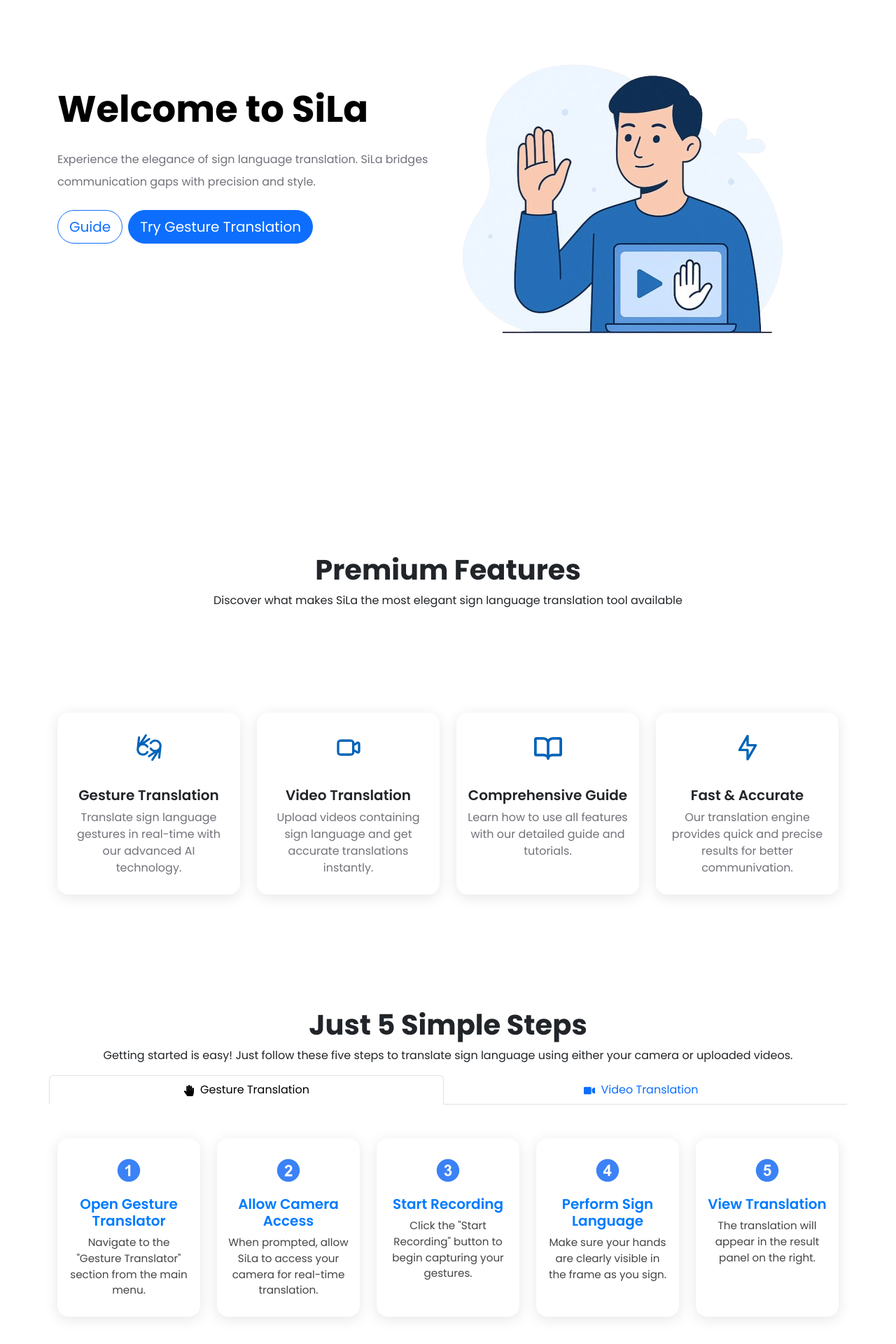
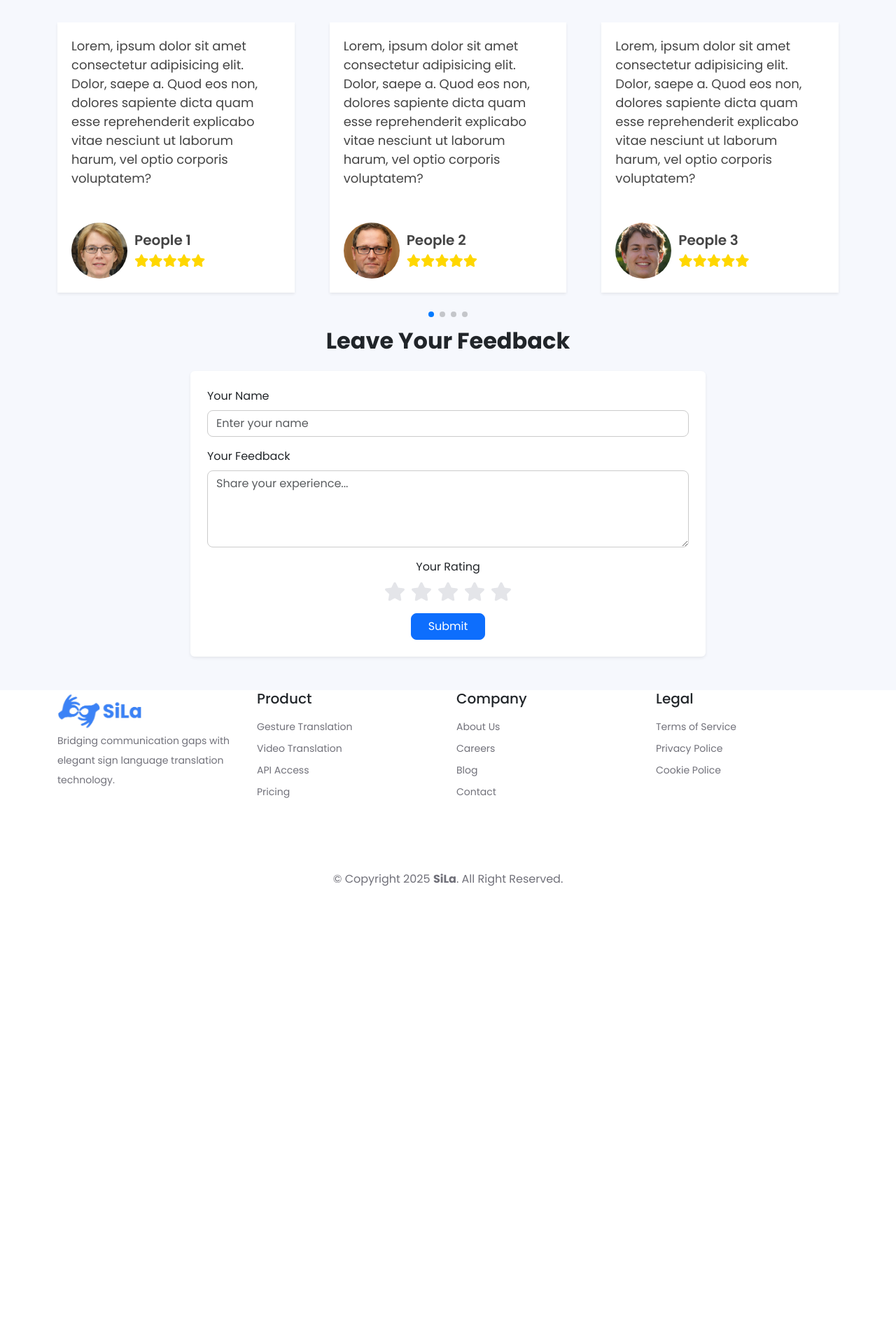
Before and after one commit to andresaputra26/sila-frontend, a React (Vite) app: page / in a window 1280 px wide. Shown: the part 160-2080 px from the top of the page at 70% size. After the commit the page ends 1626 px from the top, so only its background shows below. Built offline with nearby package versions, Linux system fonts and the light colour scheme.

Commit message:
Update HomePage.jsx

```diff
--- a/src/pages/HomePage.jsx
+++ b/src/pages/HomePage.jsx
@@ -1,116 +1,40 @@
 import { useState } from 'react';
 import { Link } from 'react-router-dom';
 import { Container, Row, Col, Tabs, Tab, Card } from 'react-bootstrap';
-import HeroImage from '../assets/images/sila-hero.png';
-import { premiumFeatures, dataSwiper } from '../data/index';
 import { FaHandPaper, FaVideo, FaStar } from 'react-icons/fa';
-import GestureTutorial from '../components/GestureTutorial';
-import VideoTutorial from '../components/VideoTutorial';
 import { Swiper, SwiperSlide } from 'swiper/react';
 import 'swiper/css';
 import 'swiper/css/pagination';
 import { Pagination } from 'swiper/modules';
+import { premiumFeatures, dataSwiper } from '../data';
+import HeroImage from '../assets/images/sila-hero.png';
+import GestureTutorial from '../components/GestureTutorial';
+import VideoTutorial from '../components/VideoTutorial';
+import { submitFeedback } from '../api/feedbackApi';
 
 const HomePage = () => {
   const [rating, setRating] = useState(0);
   const [hover, setHover] = useState(0);
 
-  const handleSubmit = (e) => {
+  const handleSubmit = async (e) => {
     e.preventDefault();
     const name = e.target.name.value;
     const feedback = e.target.feedback.value;
 
-    fetch('https://api.sheetbest.com/sheets/b7dbf6d5-3a56-4566-98e3-ec3210f0f13b', {
-      method: 'POST',
-      headers: {
-        'Content-Type': 'application/json'
-      },
-      body: JSON.stringify({
-        name: name,
-        feedback: feedback,
-        rating: rating,
-        timestamp: new Date().toISOString()
-      })
-    })
-      .then(res => res.json())
-      .then(data => {
-        console.log('Success:', data);
-        alert('Thank you for your feedback!');
-        e.target.reset();
-        setRating(0);
-      })
-      .catch(err => {
-        console.error('Error:', err);
-        alert('Failed to submit feedback.');
-      });
+    try {
+      await submitFeedback({ name, feedback, rating });
+      alert('Thank you for your feedback!');
+      e.target.reset();
+      setRating(0);
+    } catch (err) {
+      console.error(err);
+      alert('Failed to submit feedback.');
+    }
   };
 
   return (
     <div className='homepage'>
-      <header className='w-100 min-vh-100 d-flex align-items-center'>
-        <Container>
-          <Row className='header-box d-flex align-items-center'>
-            <Col lg='6'>
-              <h1 className='mb-4'>Welcome to SiLa</h1>
-              <p className='mb-4'>Experience the elegance of sign language translation. SiLa bridges communication gaps with precision and style.</p>
-              <button className='btn btn-outline-primary btn-lg rounded-5 me-2 mb-xs-0 mb-2' onClick={() => document.getElementById('guide')?.scrollIntoView({ behavior: 'smooth' })}>
-                Guide
-              </button>
-              <Link to="/gesture" className="btn btn-primary btn-lg rounded-5 mb-xs-0 mb-2">
-                Try Gesture Translation
-              </Link>
-            </Col>
-            <Col lg='6' className='pt-lg-0 pt-5'>
-              <img src={HeroImage} alt="SiLa Hero" />
-            </Col>
-          </Row>
-        </Container>
-      </header>
-
-      <div className='features w-100 min-vh-100'>
-        <Container>
-          <Row>
-            <Col>
-              <h1 className='text-center fw-bold'>Premium Features</h1>
-              <p className='text-center'>Discover what makes SiLa the most elegant sign language translation tool available</p>
-            </Col>
-          </Row>
-          <Row>
-            {premiumFeatures.map((feature) => (
-              <Col key={feature.id} md={3} className='mb-4'>
-                <Card className='card-custom'>
-                  <Card.Img variant="top" src={feature.image} alt="svgrepo.com" />
-                  <Card.Body>
-                    <Card.Title>{feature.title}</Card.Title>
-                    <Card.Text>{feature.text}</Card.Text>
-                  </Card.Body>
-                </Card>
-              </Col>
-            ))}
-          </Row>
-        </Container>
-      </div>
-
-      <div id='guide' className='guide w-100 min-vh-100'>
-        <Container>
-          <Row>
-            <Col>
-              <h1 className='text-center fw-bold'>Just 5 Simple Steps</h1>
-              <p className='text-center'>Getting started is easy! Just follow these five steps to translate sign language using either your camera or uploaded videos.</p>
-            </Col>
-          </Row>
-          <Row>
-            <Tabs defaultActiveKey="gesture-translation" id="justify-tab-example" className="mb-3" justify>
-              <Tab eventKey="gesture-translation" title={<span><FaHandPaper className='me-2' />Gesture Translation</span>}>
-                <GestureTutorial />
-              </Tab>
-              <Tab eventKey="video-translation" title={<span><FaVideo className='me-2' />Video Translation</span>}>
-                <VideoTutorial />
-              </Tab>
-            </Tabs>
-          </Row>
-        </Container>
-      </div>
+      {/* ... header and features section remains the same ... */}
 
       <div className="testimonial py-5">
         <Container>
@@ -140,11 +64,9 @@
                     <img src={data.image} alt="User Profile Testimonial" />
                     <div>
                       <h5 className='mb-1'>{data.name}</h5>
-                      <i className={data.star1}></i>
-                      <i className={data.star2}></i>
-                      <i className={data.star3}></i>
-                      <i className={data.star4}></i>
-                      <i className={data.star5}></i>
+                      {[...Array(5)].map((_, i) => (
+                        <i key={i} className={data[`star${i + 1}`]} />
+                      ))}
                     </div>
                   </div>
                 </SwiperSlide>
```
